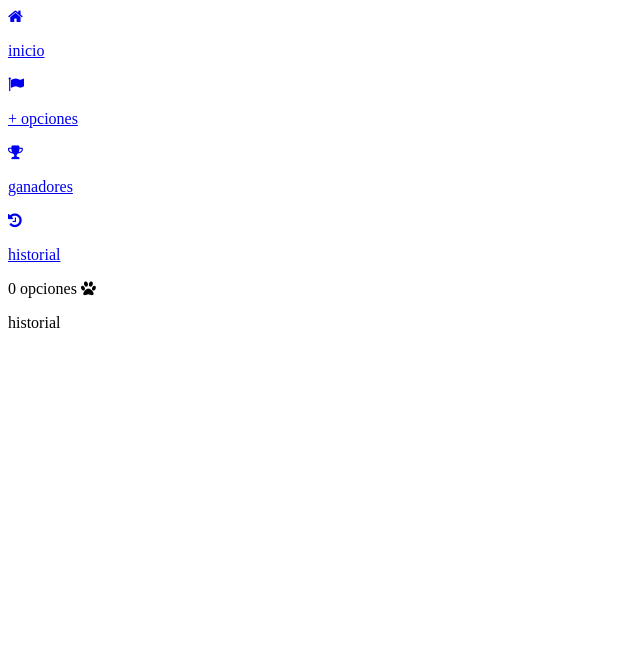
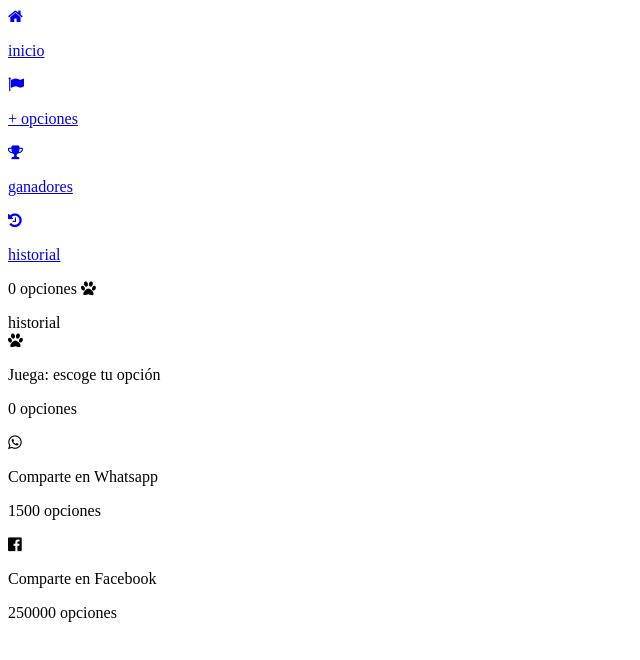
Before and after one commit to Scorcherfjk/juego-seleccion, a Vue app: page /history in a window 1280 px wide. Shown: the top 660 px of the page, without its empty margins (0-640 px from the left). Built offline with nearby package versions, Linux system fonts and the light colour scheme.

Commit message:
History completo

```diff
--- a/src/views/History.vue
+++ b/src/views/History.vue
@@ -1,6 +1,35 @@
+// TODO: optimización de tarjeta sencilla
 <template>
   <div class="history">
-    <Card msg="historial" />
+    <Card msg="historial">
+      <div class="card__children">
+        <div class="card__children__group">
+          <i class="card__children__group__icon fa fa-paw text-yellow-300"></i>
+          <p class="card__children__group__title ">Juega: escoge tu opción</p>
+          <p class="card__children__group__points ">
+            {{ $store.state.points }} opciones
+          </p>
+        </div>
+        <div class="card__children__group">
+          <i
+            class="card__children__group__icon fa fa-whatsapp text-green-500"
+          ></i>
+          <p class="card__children__group__title ">Comparte en Whatsapp</p>
+          <p class="card__children__group__points ">
+            1500 opciones
+          </p>
+        </div>
+        <div class="card__children__group">
+          <i
+            class="card__children__group__icon fa fa-facebook-official text-blue-500"
+          ></i>
+          <p class="card__children__group__title">Comparte en Facebook</p>
+          <p class="card__children__group__points">
+            250000 opciones
+          </p>
+        </div>
+      </div>
+    </Card>
   </div>
 </template>
 
```
